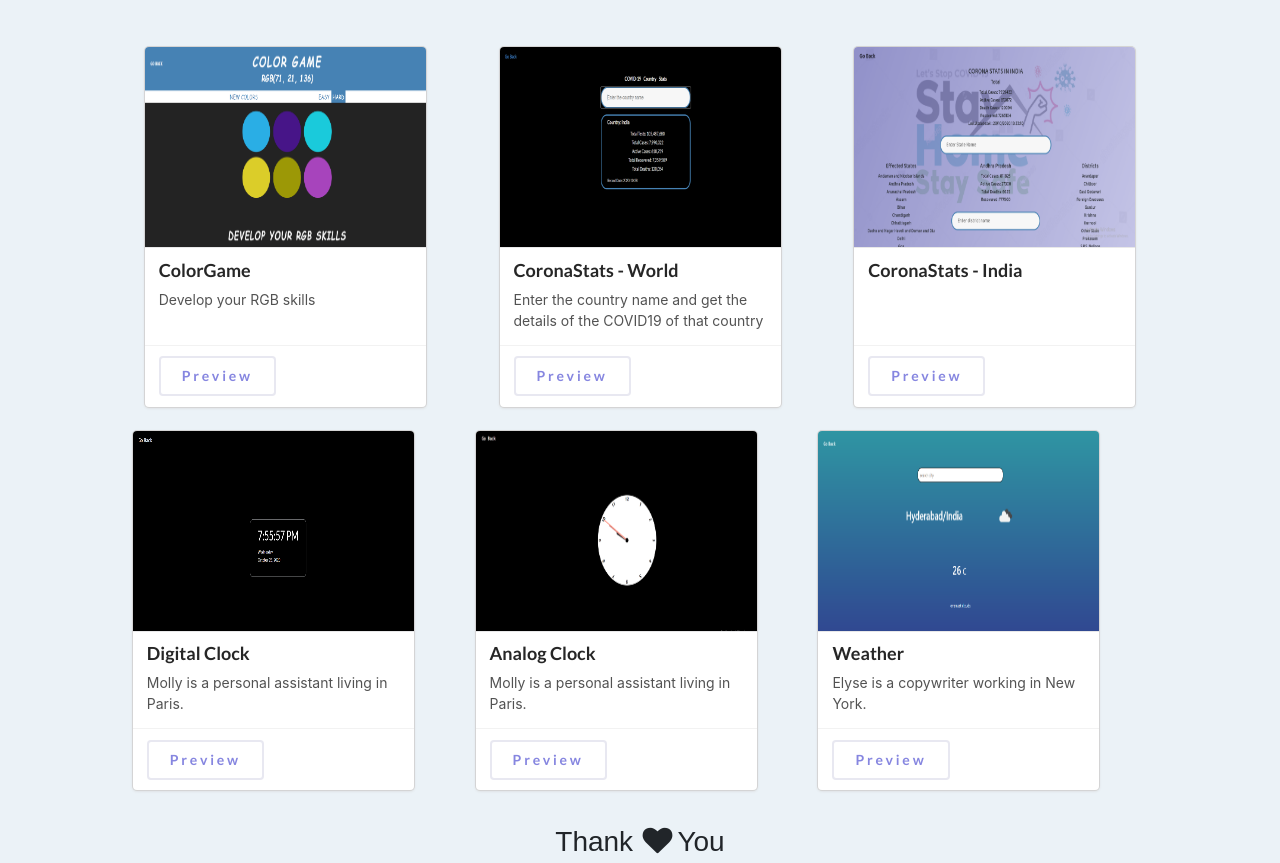
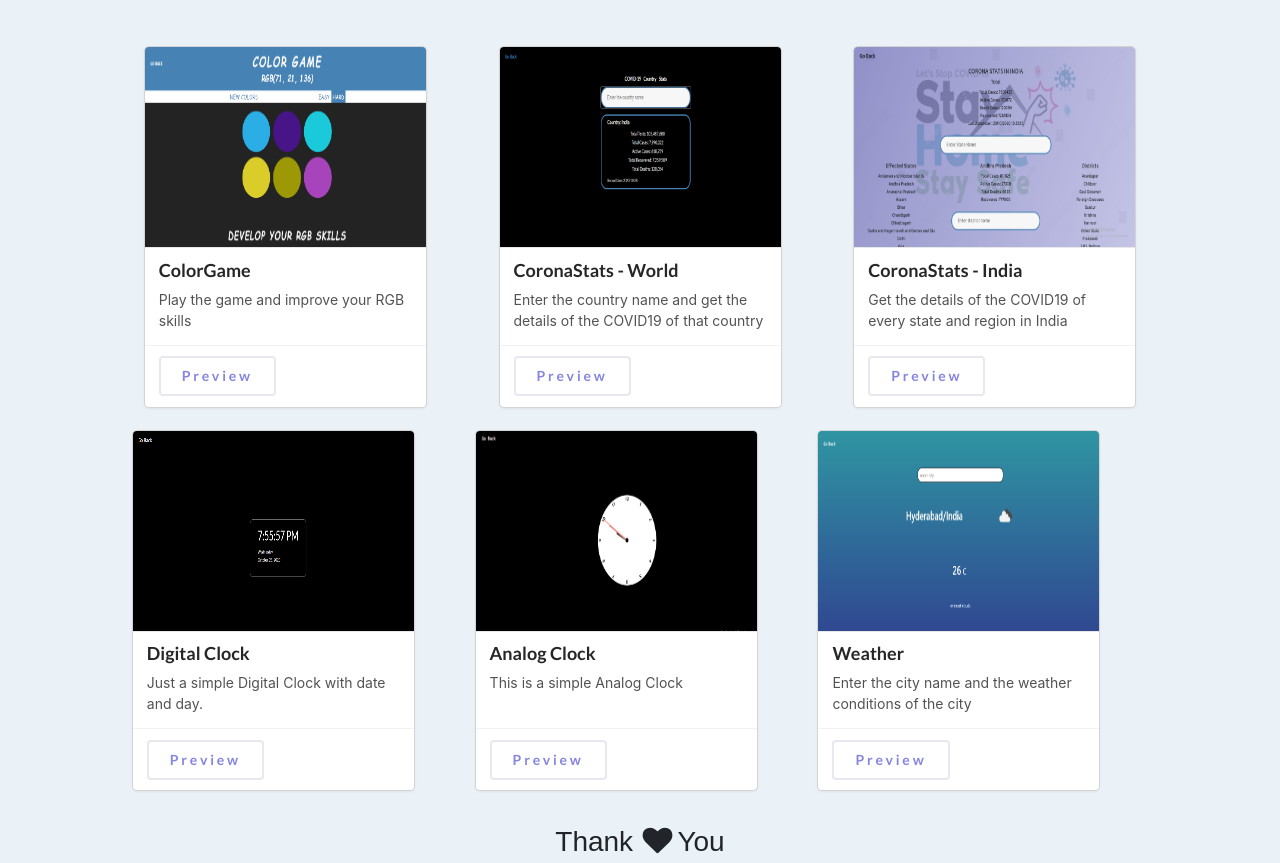
Before and after one commit to SudharshanBhimisetty/MySimpleProjects, a website: page views/home.html in a window 1280 px wide. Shown: the part 131-994 px from the top of the page. Drawn offline with nearby package versions, Linux system fonts and the light colour scheme; files that its build step writes are made by us from their sources.

Commit message:
changed the description

```diff
--- a/app.js
+++ b/app.js
@@ -42,6 +42,6 @@ app.get("/weather",function(req,res){
 	res.render("weather.html");
 })
 
-app.listen(process.env.PORT || 3000, function(){
+app.listen(process.env.PORT || 80, function(){
   console.log("Express server listening on port %d in %s mode", this.address().port, app.settings.env);
 });
--- a/views/home.html
+++ b/views/home.html
@@ -37,7 +37,7 @@
                 <div class="header">ColorGame</div>
 
                 <div class="description">
-                    Develop your RGB skills
+                    Play the game and improve your RGB skills
                 </div>
 
            </div>
@@ -75,7 +75,7 @@
               <div class="header">CoronaStats - India</div>
 
               <div class="description">
-
+                 Get the details of the COVID19 of every state and region in India
               </div>
             </div>
 
@@ -93,7 +93,7 @@
             <div class="header">Digital Clock</div>
 
             <div class="description">
-              Molly is a personal assistant living in Paris.
+               Just a simple Digital Clock with date and day.
             </div>
           </div>
 
@@ -111,7 +111,7 @@
             <div class="header">Analog Clock</div>
 
             <div class="description">
-              Molly is a personal assistant living in Paris.
+              This is a simple Analog Clock
             </div>
           </div>
 
@@ -129,7 +129,7 @@
             <div class="header">Weather</div>
 
             <div class="description">
-              Elyse is a copywriter working in New York.
+               Enter the city name and the weather conditions of the city
             </div>
           </div>
 
```
